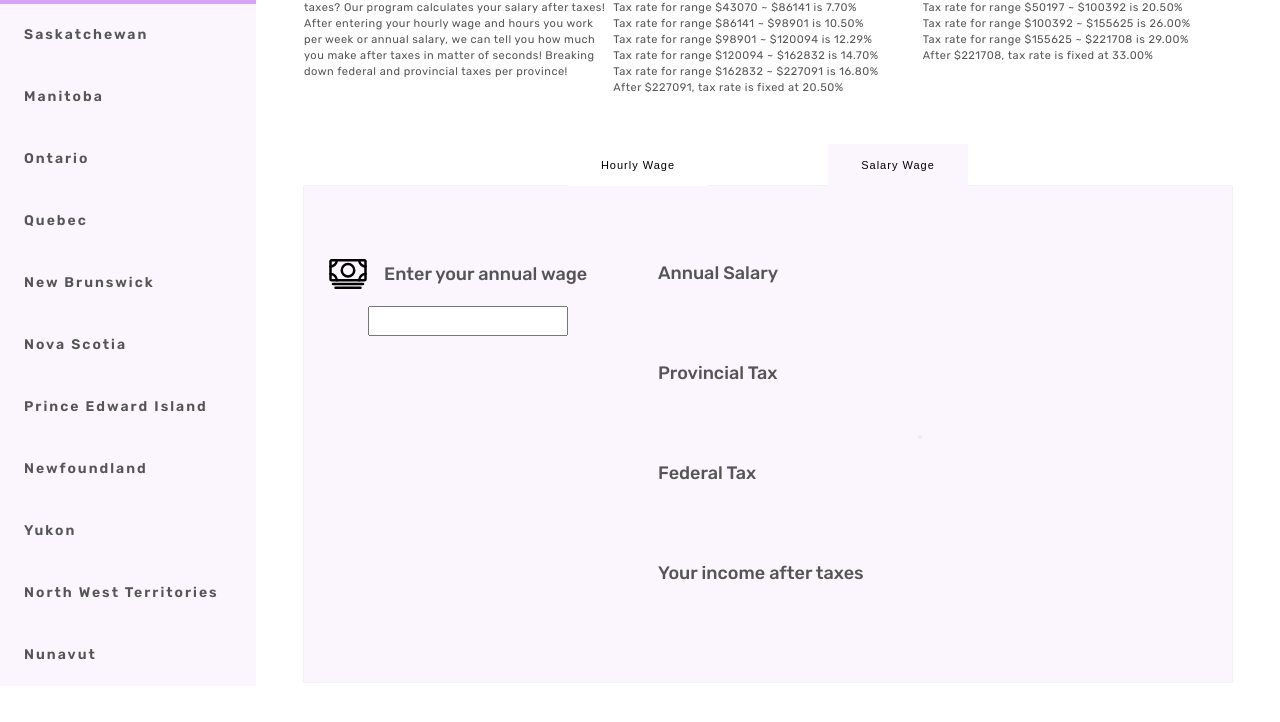
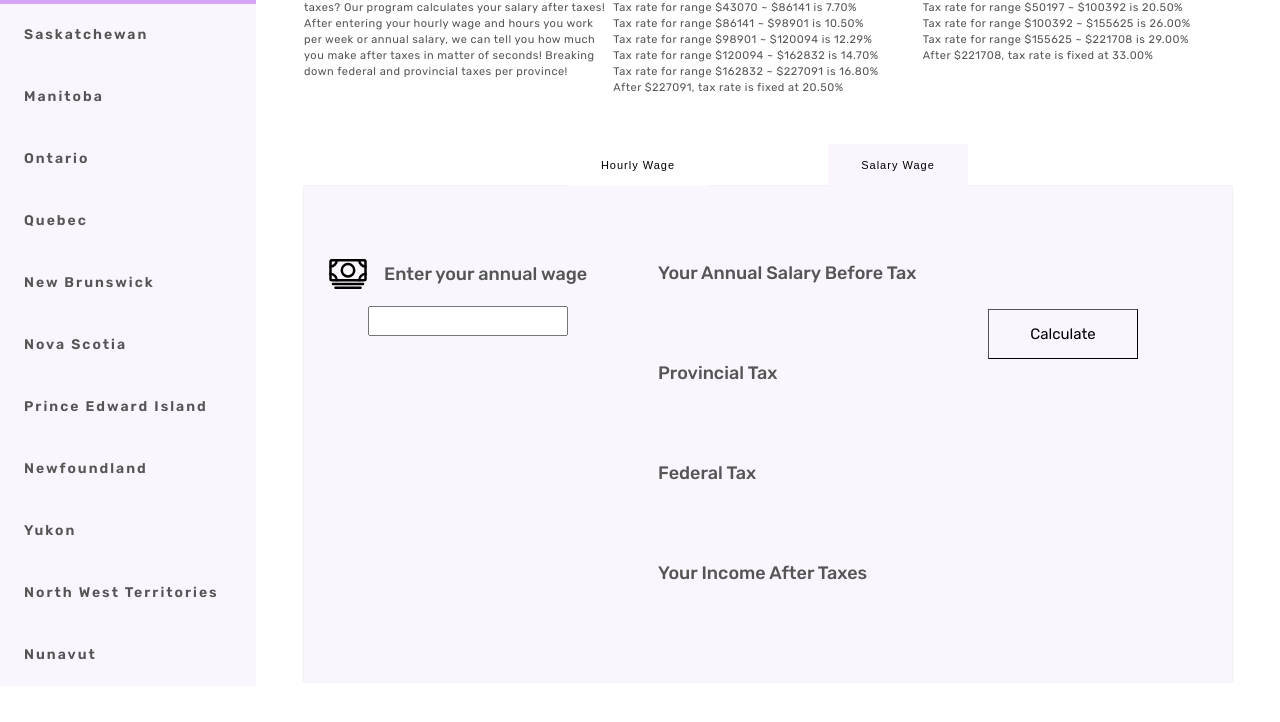
Before and after one commit to LeeJay0126/salaryCalculator, a plain HTML site: page index.html in a window 1280 px wide. Shown: the part 216-938 px from the top of the page. Drawn offline with nearby package versions, Linux system fonts and the light colour scheme.

Commit message:
Layout finished

```diff
--- a/index.html
+++ b/index.html
@@ -140,15 +140,20 @@
                         <div class="calculatedDisplayArea" id="federalTaxDisplay"></div>
                     </div>
                     <div class="displayArea">
-                        <span class="displayHeading">Your income after taxes</span>
+                        <span class="displayHeading">Your Income After Taxes</span>
                         <div class="calculatedDisplayArea" id="calculatedIncomeDisplay"></div>
                     </div>
                 </section>
 
                 <section class="resultSection">
-                    <button class="resultButton">
+                    <div class="centerButton">
+                        <button id="resultButton">
+                            Calculate
+                        </button>
+                    </div>
+                    <div class="centerButton" id="resultDisplay">
 
-                    </button>
+                    </div>
                 </section>
             </div>
 
--- a/salary.js
+++ b/salary.js
@@ -208,7 +208,7 @@ function taxBracketCaller(id, taxStringArray) {
 function hourlyWageButton(){
   document.getElementById("mainHeading").innerHTML="Enter your hourly wage";
   document.getElementById("secondInputField").style.display = "block";
-  document.getElementById("firstDisplayHeading").innerHTML= "Hourly wage calculated";
+  document.getElementById("firstDisplayHeading").innerHTML= "Calculated Annual Salary";
 
   document.getElementById("hourButton").style.background = "#fbf6fe";
   document.getElementById("salaryButton").style.background = "#FFF";
@@ -220,7 +220,7 @@ function hourlyWageButton(){
 function salaryWageButton(){
   document.getElementById("mainHeading").innerHTML="Enter your annual wage";
   document.getElementById("secondInputField").style.display = "none";
-  document.getElementById("firstDisplayHeading").innerHTML= "Annual Salary";
+  document.getElementById("firstDisplayHeading").innerHTML= "Your Annual Salary Before Tax";
 
   document.getElementById("salaryButton").style.background = "#fbf6fe";
   document.getElementById("hourButton").style.background = "#FFF";
--- a/salaryStyle.css
+++ b/salaryStyle.css
@@ -245,3 +245,35 @@ input [type=number] {
 .displayArea {
     padding: 3rem 0 0 3rem;
 }
+
+.resultSection{
+    display: flex;
+    flex-direction: column;
+    gap: 10rem;
+}
+
+.centerButton {
+    display: flex;
+    justify-content: center;
+}
+
+#resultButton {
+    width: 15rem;
+    height: 5rem;
+    font-size: 1.5rem;
+    font-family: "Rubik", sans-serif;
+    background-color: #fbf6fe;
+    border-width: 1px;
+}
+
+#resultButton:hover , #resultButton:active{
+    font-weight: 500;
+}
+
+#resultButton:link , #resultButton:visited{
+    text-decoration: none;
+}
+
+#resultDisplay {
+    height: 10rem;
+}
```
